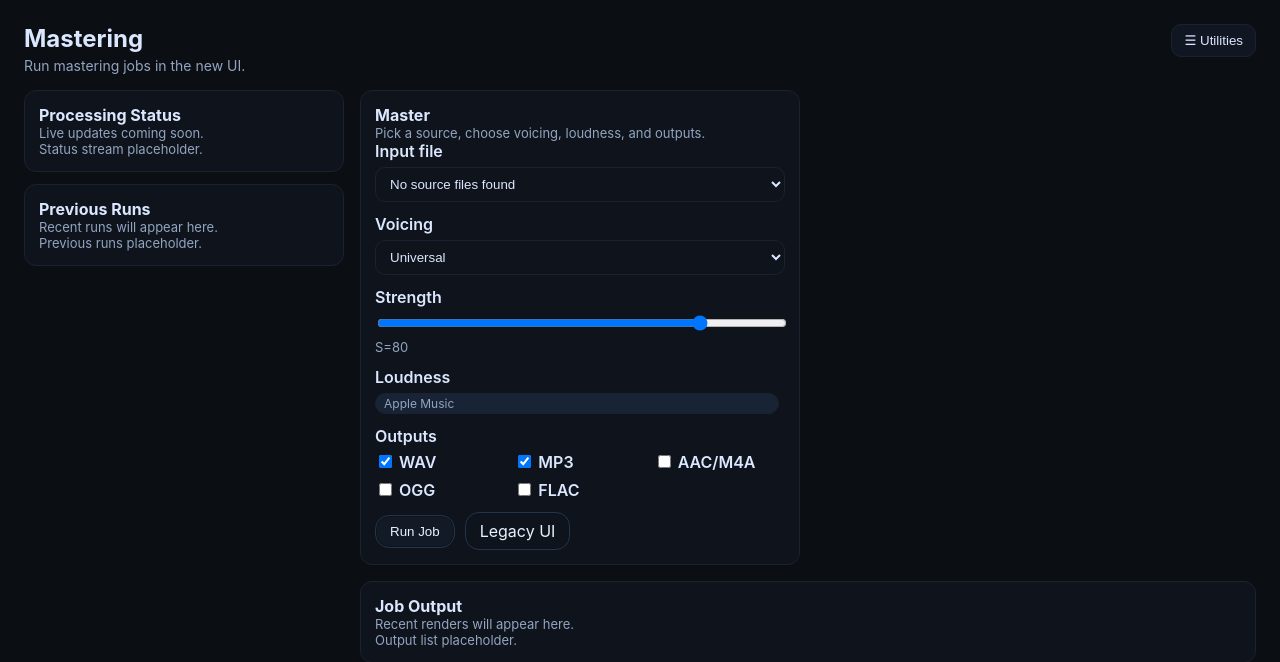
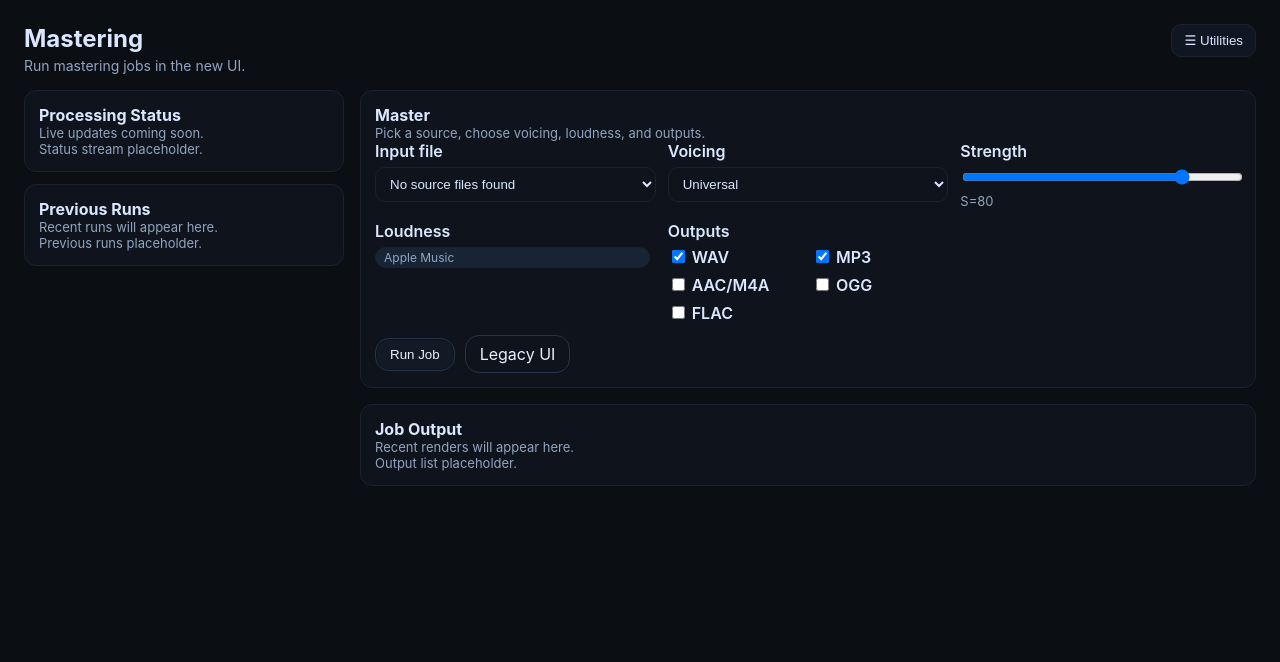
Before and after one commit to jasondaemon/sonustemper, a FastAPI app: page /ui/mastering in a window 1280 px wide. Shown: the top 662 px of the page. Run offline with FastAPI, Linux system fonts and the light colour scheme; parts of the project's set-up code (start-up, migrations or seed data) failed here and were passed over; some libraries are stand-ins or nearby versions.

Commit message:
NewUI - Continued work on Mastering ui 3

```diff
--- a/sonustemper-ui/app/templates/pages/mastering.html
+++ b/sonustemper-ui/app/templates/pages/mastering.html
@@ -25,7 +25,7 @@
 
 {% block content %}
   <div class="master-grid">
-    <div class="card job-card">
+    <div class="card job-card full-width">
       <div class="card-head">
         <div>
           <div class="card-title">Master</div>
```
